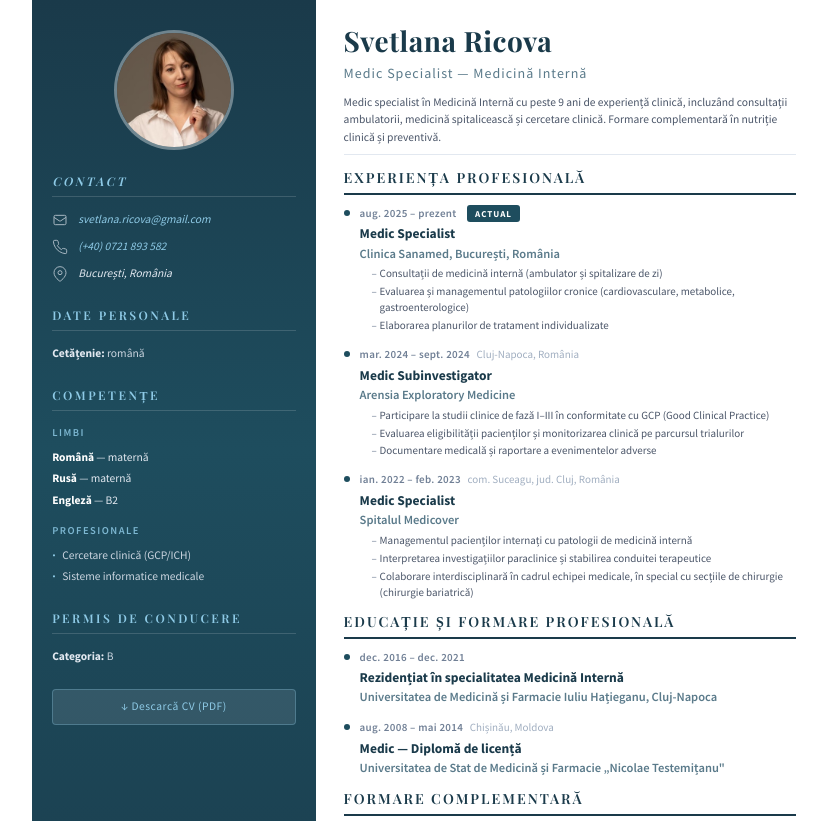
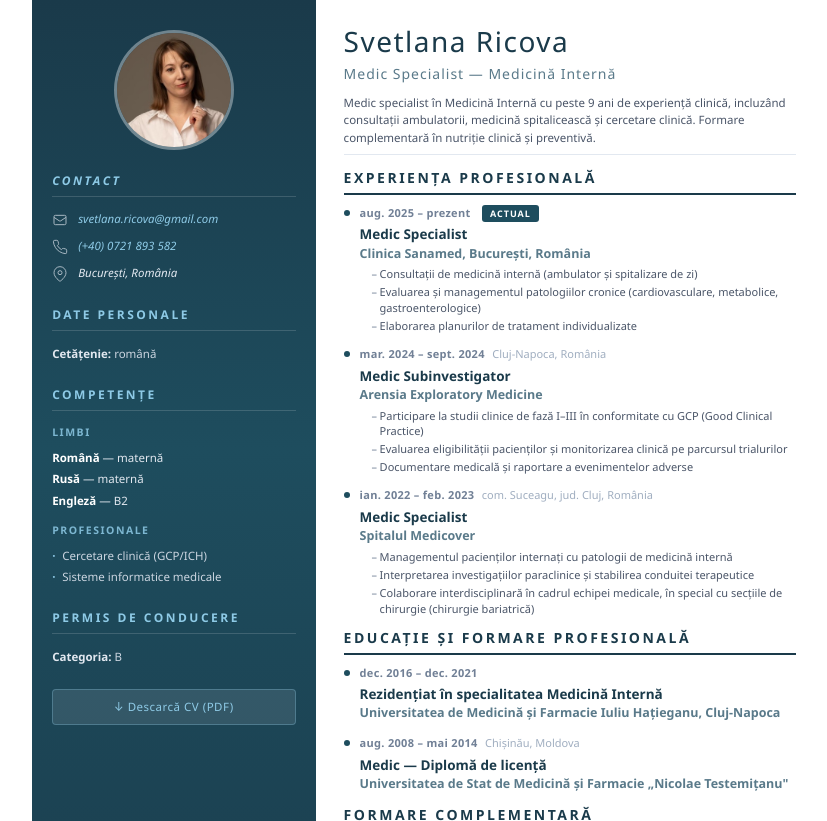
Before and after one commit to svetlanaricova/svetlanaricova.github.io, a website: page index.html in a window 1280 px wide. Shown: the top 821 px of the page, without its empty margins (211-1038 px from the left). Drawn offline with nearby package versions, Linux system fonts and the light colour scheme.

Commit message:
Replace Google Fonts with system font stack
- Remove @import for Playfair Display and Source Sans Pro
- Use system-ui / Segoe UI / Helvetica Neue stack
- Lighter h1 weight (300) with wider letter-spacing
- No external font requests, faster page load

```diff
--- a/index.html
+++ b/index.html
@@ -13,8 +13,6 @@
   <meta property="og:type" content="profile">
   <link rel="icon" type="image/jpeg" href="photo.jpeg">
   <style>
-    @import url('https://fonts.googleapis.com/css2?family=Playfair+Display:wght@400;600;700&family=Source+Sans+Pro:wght@300;400;600;700&display=swap');
-
     * {
       margin: 0;
       padding: 0;
@@ -27,7 +25,7 @@
     }
 
     body {
-      font-family: 'Source Sans Pro', 'Segoe UI', Arial, sans-serif;
+      font-family: 'Segoe UI', system-ui, -apple-system, BlinkMacSystemFont, 'Helvetica Neue', Arial, sans-serif;
       color: #2d3748;
       background: #fff;
       line-height: 1.5;
@@ -68,7 +66,7 @@
     }
 
     .sidebar h2 {
-      font-family: 'Playfair Display', serif;
+      font-family: inherit;
       font-size: 12px;
       font-weight: 600;
       text-transform: uppercase;
@@ -130,7 +128,7 @@
     }
 
     .sidebar h3 {
-      font-family: 'Source Sans Pro', sans-serif;
+      font-family: inherit;
       font-size: 10.5px;
       font-weight: 600;
       text-transform: uppercase;
@@ -173,12 +171,12 @@
     }
 
     .main h1 {
-      font-family: 'Playfair Display', serif;
+      font-family: inherit;
       font-size: 28px;
-      font-weight: 700;
+      font-weight: 300;
       color: #1a3a4a;
       margin-bottom: 1px;
-      letter-spacing: 0.5px;
+      letter-spacing: 1.5px;
     }
 
     .subtitle {
@@ -203,12 +201,12 @@
     }
 
     .section-title {
-      font-family: 'Playfair Display', serif;
+      font-family: inherit;
       font-size: 14px;
       font-weight: 600;
       color: #1a3a4a;
       text-transform: uppercase;
-      letter-spacing: 2px;
+      letter-spacing: 2.5px;
       padding-bottom: 5px;
       border-bottom: 2px solid #1a3a4a;
       margin-bottom: 8px;
```
Also changed, not shown: 1 other file.
